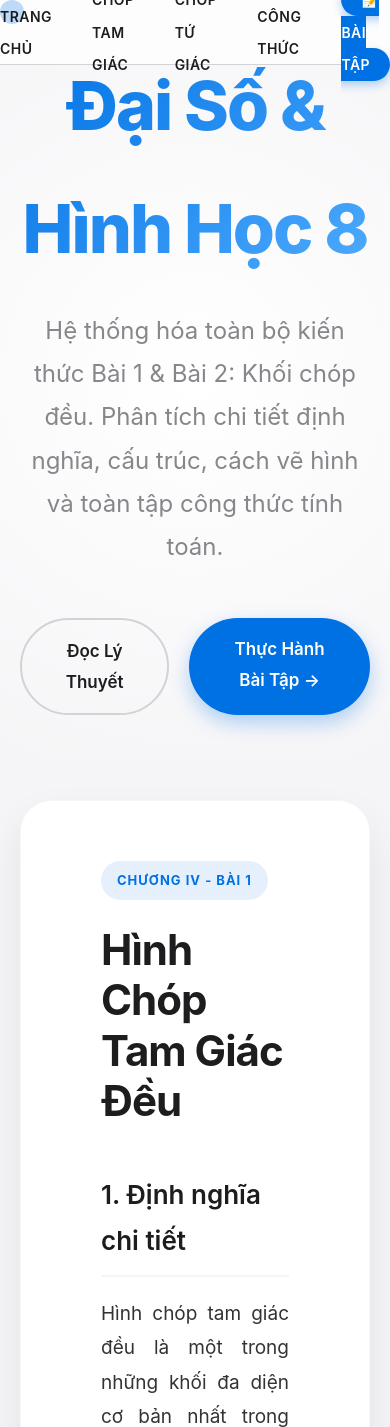
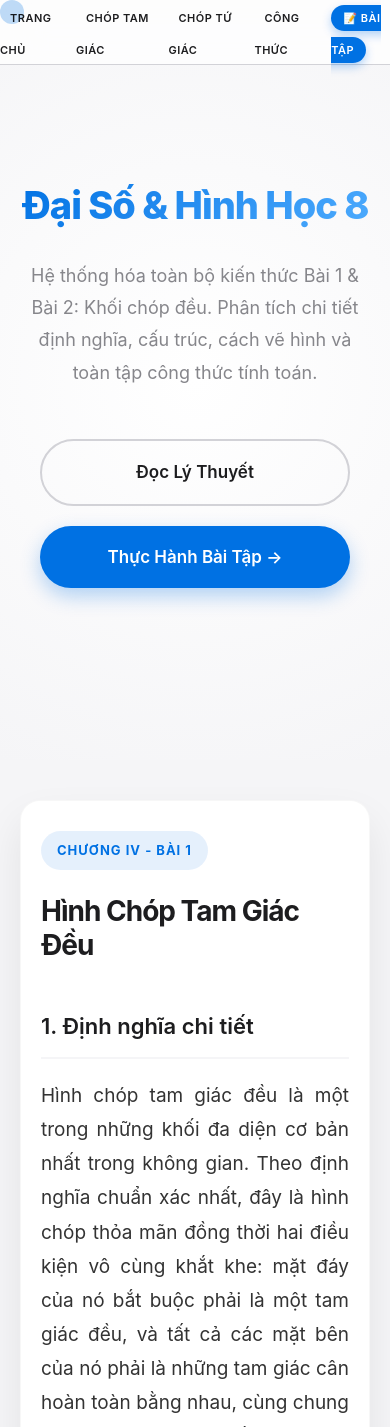
Before and after one commit to thahntungg/stem-toan, a Flask app: page / in a window 390 px wide. Shown: the top 1427 px of the page. Run offline with Flask 3, Linux system fonts and the light colour scheme.

Commit message:
Update index.html

```diff
--- a/templates/index.html
+++ b/templates/index.html
@@ -443,7 +443,75 @@
             padding-top: 30px;
             max-width: 1100px;
             margin: 0 auto;
+
         }
+
+        /* ==========================================================================
+   FIX GIAO DIỆN MOBILE (RESPONSIVE)
+   ========================================================================== */
+@media (max-width: 768px) {
+    /* 1. Giảm kích thước chữ Hero Section */
+    .hero-title {
+        font-size: 38px;
+        letter-spacing: -1px;
+    }
+
+    .hero-subtitle {
+        font-size: 18px;
+    }
+
+    /* 2. Thu nhỏ Padding của Card để không bị tràn màn hình */
+    .knowledge-card {
+        padding: 30px 20px;
+        margin-bottom: 30px;
+        border-radius: var(--radius-md);
+    }
+
+    /* 3. Chỉnh lại Menu Nav */
+    .glass-nav ul {
+        gap: 15px;
+    }
+
+    .glass-nav a {
+        font-size: 11px;
+        padding: 5px 10px;
+    }
+
+    .nav-btn-highlight {
+        padding: 6px 12px !important;
+    }
+
+    /* 4. Chỉnh lại các Section Heading */
+    .section-heading {
+        font-size: 28px;
+    }
+
+    .sub-heading {
+        font-size: 22px;
+    }
+
+    /* 5. Nút bấm action dàn hàng dọc cho dễ bấm */
+    .action-group {
+        flex-direction: column;
+        width: 100%;
+        padding: 0 20px;
+    }
+
+    .btn {
+        width: 100%;
+        text-align: center;
+    }
+
+    /* 6. Footer chia làm 2 cột thay vì 4 */
+    .footer-grid {
+        grid-template-columns: repeat(2, 1fr);
+        gap: 20px;
+    }
+
+    /* 7. Công thức toán học không bị tràn */
+    .formula-math {
+        font-size: 22px;
+    }
 
     </style>
 </head>
```
